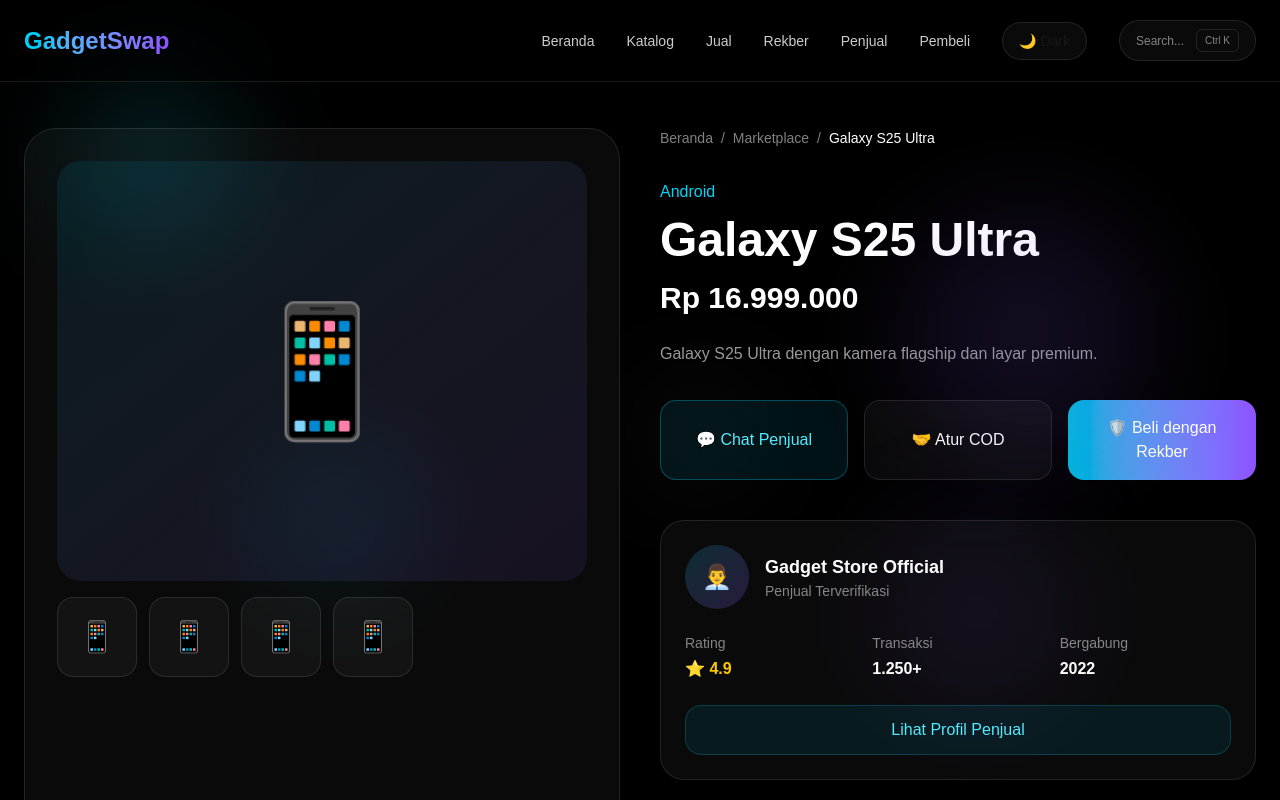
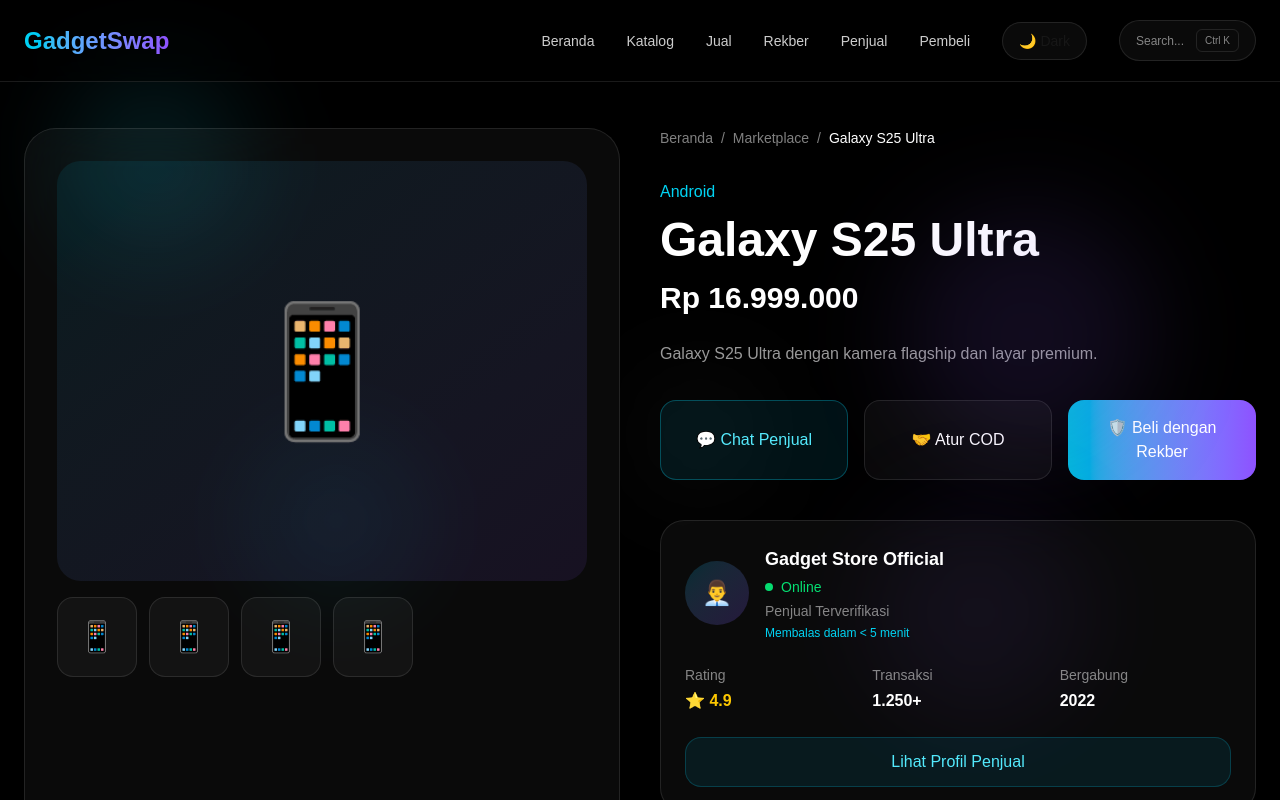
Before and after one commit to Rexlicky/gadgetswap, a Next.js app: page /product/galaxy-s25-ultra in a window 1280 px wide. Shown: the top 800 px of the page. Built offline with nearby package versions, Linux system fonts and the light colour scheme.

Commit message:
feat: add seller online status and response time

```diff
--- a/src/components/product/SellerCard.jsx
+++ b/src/components/product/SellerCard.jsx
@@ -9,7 +9,17 @@ export default function SellerCard() {
         <div>
           <h3 className="font-semibold text-lg">Gadget Store Official</h3>
 
-          <p className="text-sm text-white/50">Penjual Terverifikasi</p>
+          <div className="mt-1 flex items-center gap-2">
+            <div className="h-2 w-2 animate-pulse rounded-full bg-green-400" />
+
+            <span className="text-sm text-green-400">Online</span>
+          </div>
+
+          <p className="mt-1 text-sm text-white/50">Penjual Terverifikasi</p>
+
+          <p className="mt-1 text-xs text-cyan-400">
+            Membalas dalam &lt; 5 menit
+          </p>
         </div>
       </div>
 
```
